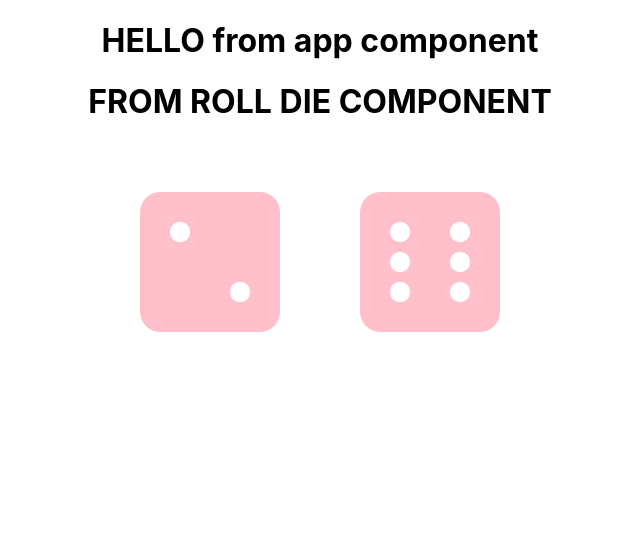
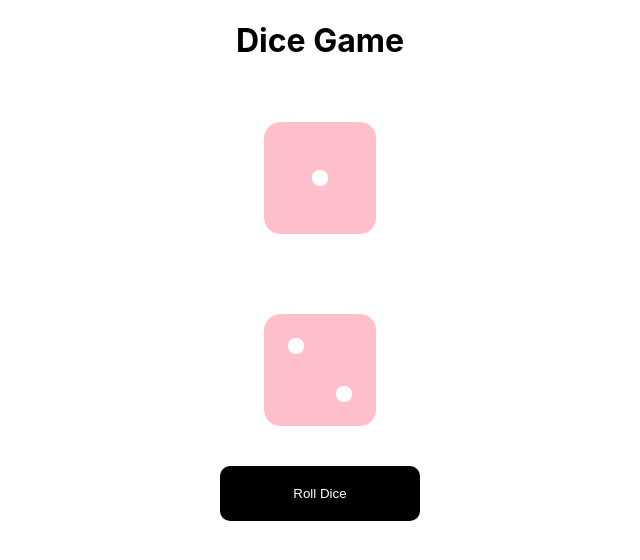
Before and after one commit to rs214/diceapp, a React (Create React App) app: page / in a window 1280 px wide. Shown: the top 560 px of the page, without its empty margins (320-960 px from the left). Built offline with nearby package versions, Linux system fonts and the light colour scheme.

Commit message:
add roll functionality to RollDice and styling

```diff
--- a/src/App.js
+++ b/src/App.js
@@ -6,7 +6,7 @@ import RollDice from './RollDice';
 function App() {
   return (
     <div className="App">
-       <h1>HELLO from app component</h1>
+       <h1>Dice Game</h1>
        <RollDice />
     </div>
   );
--- a/src/Die.css
+++ b/src/Die.css
@@ -1,5 +1,5 @@
 .Die {
-  font-size: 10em;
+  font-size: 8em;
   padding: 0.25em;
   color: pink;
 }
--- a/src/Die.js
+++ b/src/Die.js
@@ -6,8 +6,7 @@ class Die extends Component {
   render(props) {
     return (
       <div>
-        <i className='Die fas fa-dice-two'></i>
-        <i className='Die fas fa-dice-six'></i>
+        <i className={`Die fas fa-dice-${this.props.face}`}></i>
       </div>
     )
   }
--- /dev/null
+++ b/src/RollDice.css
@@ -0,0 +1,13 @@
+.RollDice button {
+  width: 15em;
+  padding: 1.5em;
+  border: 0px;
+  border-radius: 10px;
+  color: white;
+  background-color: black;
+}
+
+.RollDice button:hover {
+  background-color: pink;
+  cursor: pointer;
+}
--- a/src/RollDice.js
+++ b/src/RollDice.js
@@ -1,13 +1,41 @@
 import React, {Component} from 'react';
 import Die from './Die';
+import "./RollDice.css";
 
 
 class RollDice extends Component {
+   static defaultProps = {
+     sides: ["one", "two", "three", "four", "five", "six"]
+   };
+
+
+  constructor(props) {
+    super(props);
+    this.state = {
+      die1: "one",
+      die2: "two",
+      rolling: false
+    }
+    this.roll = this.roll.bind(this);
+  }
+
+  roll () {
+    const newDie1 = this.props.sides[Math.floor(Math.random() * this.props.sides.length)];
+    const newDie2 = this.props.sides[Math.floor(Math.random() * this.props.sides.length)];
+
+    this.setState({die1: newDie1, die2: newDie2, rolling: true})
+
+    setTimeout(()=> {
+      this.setState({rolling: false});
+      }, 500);
+  }
+
   render () {
     return(
-      <div>
-        <h1>FROM ROLL DIE COMPONENT</h1>
-        <Die />
+      <div className="RollDice">
+        <Die face={this.state.die1}/>
+        <Die face={this.state.die2}/>
+        <button onClick={this.roll}>{this.state.rolling ? "Rolling..." : "Roll Dice"}</button>
       </div>
     )
   }
```
